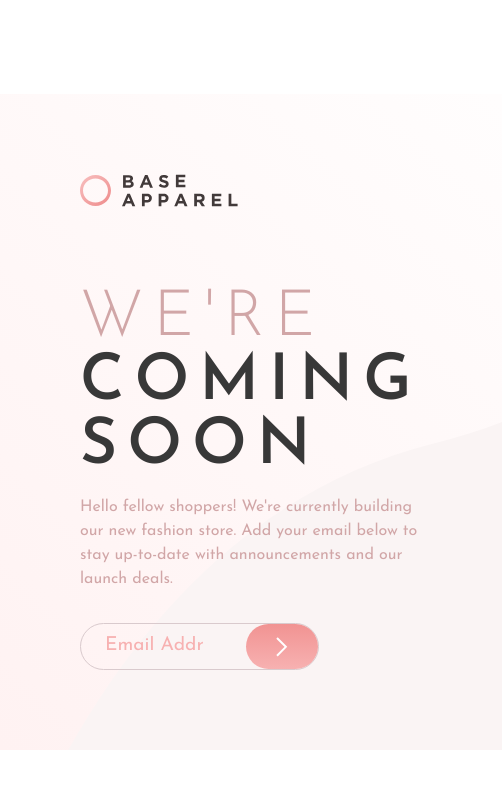
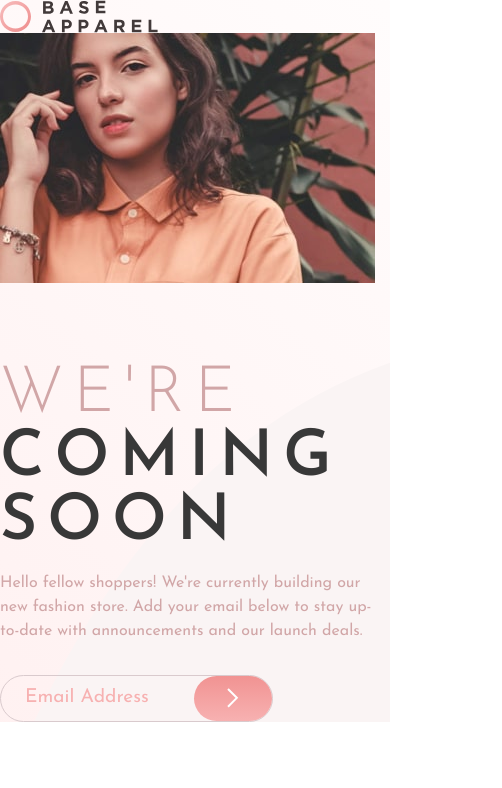
Before and after one commit to ZTanvir/fem-base-apparel-coming-soon-page, a React (Vite) app: page / in a window 390 px wide. Shown: the top 788 px of the page, 502 px wide, since content can reach past the window. Built offline with nearby package versions, Linux system fonts and the light colour scheme.

Commit message:
Made the Heroimage component independent

```diff
--- a/src/App.jsx
+++ b/src/App.jsx
@@ -3,6 +3,9 @@ import Title from "./Component/Title";
 import Subtitle from "./Component/Subtitle";
 import GetNotifiedForm from "./Component/GetNotifiedForm";
 import HeroImage from "./Component/HeroImage";
+import heroImageDesktop from "../src/assets/images/hero-desktop.jpg";
+import heroImageMobile from "../src/assets/images/hero-mobile.jpg";
+
 import "./assets/Styles/app.css";
 
 function App() {
@@ -10,12 +13,15 @@ function App() {
     <div className="wrapper">
       <section className="site-info">
         <Logo />
+        <section className="heroImageMobile">
+          <HeroImage device={heroImageMobile} />
+        </section>
         <Title />
         <Subtitle />
         <GetNotifiedForm />
       </section>
       <section className="heroImage">
-        <HeroImage />
+        <HeroImage device={heroImageDesktop} />
       </section>
     </div>
   );
--- a/src/Component/HeroImage.jsx
+++ b/src/Component/HeroImage.jsx
@@ -1,11 +1,10 @@
-import heroImageDesktop from "../assets/images/hero-desktop.jpg";
 import heroImageStyle from "../assets/Styles/heroImage.module.css";
 
-const HeroImage = () => {
+const HeroImage = ({ device }) => {
   return (
     <img
       className={heroImageStyle.heroImage}
-      src={heroImageDesktop}
+      src={device}
       alt="A girl wearing orange shirt"
     />
   );
--- a/src/assets/Styles/app.css
+++ b/src/assets/Styles/app.css
@@ -1,25 +1,39 @@
-@import url('https://fonts.googleapis.com/css2?family=Josefin+Sans:wght@300;400;600&display=swap');
+@import url("https://fonts.googleapis.com/css2?family=Josefin+Sans:wght@300;400;600&display=swap");
 body {
   min-height: 100vh;
   display: flex;
   align-items: center;
 }
-#root{
+#root {
   margin: 0 auto;
 }
-.wrapper{
+.wrapper {
   max-width: 1440px;
   display: flex;
   flex-flow: row;
-    font-family: 'Josefin Sans', sans-serif;
-    background:hsla(0, 36%, 70%,0.1) ;
+  font-family: "Josefin Sans", sans-serif;
+  background: hsla(0, 36%, 70%, 0.1);
   background-image: url(../images//bg-pattern-desktop.svg);
   background-repeat: no-repeat;
 }
-.site-info{
+.site-info {
   flex-basis: 60%;
-    padding: 5rem ;
+  padding: 5rem;
 }
-.heroImage{
+.heroImage {
   flex-basis: 40%;
 }
+@media only screen and (max-width: 700px) {
+  body {
+    min-height: 100vh;
+    display: flex;
+    align-items: start;
+  }
+  .site-info {
+    flex-basis: 100%;
+    padding: 0;
+  }
+  .heroImage {
+    flex-basis: 0%;
+  }
+}
--- a/src/assets/Styles/heroImage.module.css
+++ b/src/assets/Styles/heroImage.module.css
@@ -1,3 +1,3 @@
 .heroImage {
-    min-height: 100%;
+  min-height: 100%;
 }
```
Lines whose indentation alone changed are shown as unchanged.
